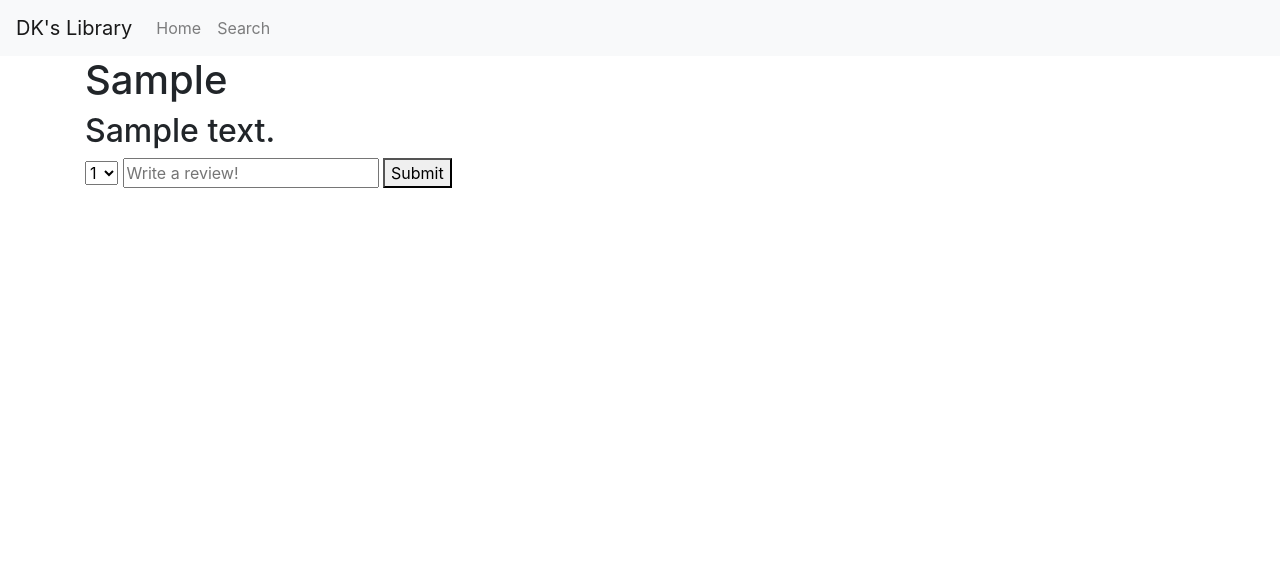
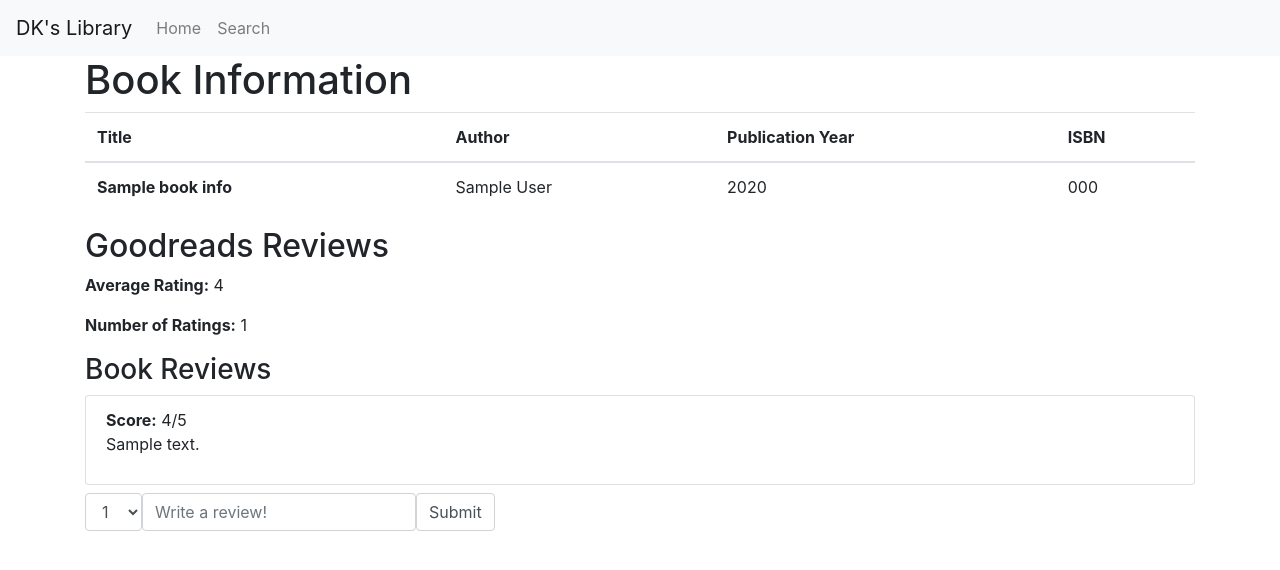
Before and after one commit to danielkang674/CS50Project1, a Flask app: template templates/book.html in a window 1280 px wide. Shown: the top 570 px of the page. Run offline with Flask 2, Linux system fonts and the light colour scheme; the template is opened without the code that fills it: most values are stand-ins (such as "Sample title", 1, 10 or a date in 2020); some libraries are stand-ins or nearby versions.

Commit message:
Goodreads API call for reviews

```diff
--- a/application.py
+++ b/application.py
@@ -1,4 +1,5 @@
 import os
+import requests
 import sqlalchemy
 from dotenv import load_dotenv
 
@@ -8,10 +9,6 @@ from flask import Flask, session, render_template, request, redirect, url_for
 from flask_session import Session
 from sqlalchemy import create_engine
 from sqlalchemy.orm import scoped_session, sessionmaker
-
-# import requests
-# res = requests.get("https://www.goodreads.com/book/review_counts.json", params={"key": "9tXuycx0QtIcjSYQXXDg", "isbns": "9781632168146"})
-# print(res.json())
 
 app = Flask(__name__)
 
@@ -76,7 +73,6 @@ def signup():
 @app.route("/logout", methods=["POST"])
 def logout():
     session.pop('userID', None)
-    print(session)
     return redirect(url_for('index'))
 
 @app.route("/search", methods=["GET", "POST"])
@@ -93,7 +89,6 @@ def search():
             f"SELECT * FROM books WHERE isbn LIKE '%{search}%' OR title LIKE '%{search.capitalize()}%' OR author LIKE '%{search.capitalize()}%'").fetchmany(10)
         if not findBook:
             return render_template("search.html", message='No results')
-        print(findBook)
         return render_template("search.html", results=findBook)
 
 @app.route("/book/<string:isbn>", methods=["GET", "POST"])
@@ -107,10 +102,17 @@ def book(isbn):
             return render_template("book.html", bookInfo="Book does not exist")
         bookReviews = db.execute(
             "SELECT rating, review FROM reviews WHERE isbn = :isbn", {"isbn": isbn}).fetchall()
-        return render_template("book.html", bookInfo=bookInfo, bookReviews=bookReviews, user=session['userID'])
+        res = requests.get("https://www.goodreads.com/book/review_counts.json", params={"key": "9tXuycx0QtIcjSYQXXDg", "isbns": isbn})
+        grReview = (res.json()['books'][0])
+        return render_template("book.html", bookInfo=bookInfo, bookReviews=bookReviews, user=session['userID'], grReview=grReview)
     if request.method == "POST":
         rating = request.form.get("rating")
         review = request.form.get("review")
+        user = db.execute(
+            "SELECT isbn, userid FROM reviews WHERE isbn = :isbn AND userid = :userid",
+            {"isbn": isbn, "userid": session['userID']}).fetchone()
+        if user:
+            return render_template("error.html", message="You've already reviewed this book!")
         db.execute(
             "INSERT INTO reviews (rating, review, isbn, userid) VALUES (:rating, :review, :isbn, :userid)",
             {"rating": rating, "review": review, "isbn": isbn, "userid": session['userID']})
--- a/requirements.txt
+++ b/requirements.txt
@@ -2,3 +2,4 @@ Flask
 Flask-Session
 psycopg2
 SQLAlchemy
+requests
--- a/templates/book.html
+++ b/templates/book.html
@@ -1,22 +1,59 @@
 {% extends "layout.html" %}
 
 {% block title %}
-  <!-- {{ title }} -->
-  test
+{{ bookInfo.title }}
 {% endblock %}
 
 {% block body %}
-<h1>{{ bookInfo }}</h1>
-<h2>{{ bookReviews }}</h2>
-<form action="{{ url_for('book', isbn=bookInfo.isbn) }}" method="post">
-  <select name="rating">
+<h1>Book Information</h1>
+<table class="table">
+  <thead>
+    <tr>
+      <th scope="col">Title</th>
+      <th scope="col">Author</th>
+      <th scope="col">Publication Year</th>
+      <th scope="col">ISBN</th>
+    </tr>
+  </thead>
+  <tbody>
+    <tr>
+      <th scope="row">{{ bookInfo.title }}</th>
+      <td>{{ bookInfo.author }}</td>
+      <td>{{ bookInfo.year }}</td>
+      <td>{{ bookInfo.isbn }}</td>
+    </tr>
+  </tbody>
+</table>
+<h2>Goodreads Reviews</h2>
+<div>
+  <p><b>Average Rating:</b> {{ grReview.average_rating }}</p>
+  <p><b>Number of Ratings:</b> {{ grReview.work_ratings_count }}</p>
+</div>
+<h3>Book Reviews</h3>
+<ul class="list-group mb-2">
+  {% for review in bookReviews %}
+    <li class="list-group-item"><b>Score:</b> {{ review.rating }}/5
+      <p>{{ review.review }}</p>
+    </li>
+  {% endfor %}
+</ul>
+<form action="{{ url_for('book', isbn=bookInfo.isbn) }}" method="post" class="form-inline">
+  <div class="input-group">
+    <select name="rating" class="form-control">
       <option value=1>1</option>
       <option value=2>2</option>
       <option value=3>3</option>
       <option value=4>4</option>
       <option value=5>5</option>
     </select>
-  <input type="text" name="review" placeholder="Write a review!">
-  <button type="submit">Submit</button>
+
+  </div>
+  <div class="input-group">
+    <input type="text" name="review" placeholder="Write a review!" class="form-control">
+
+  </div>
+  <div class="input-group">
+      <button type="submit" class="form-control">Submit</button>
+  </div>
 </form>
 {% endblock %}
```
Lines whose indentation alone changed are shown as unchanged.
